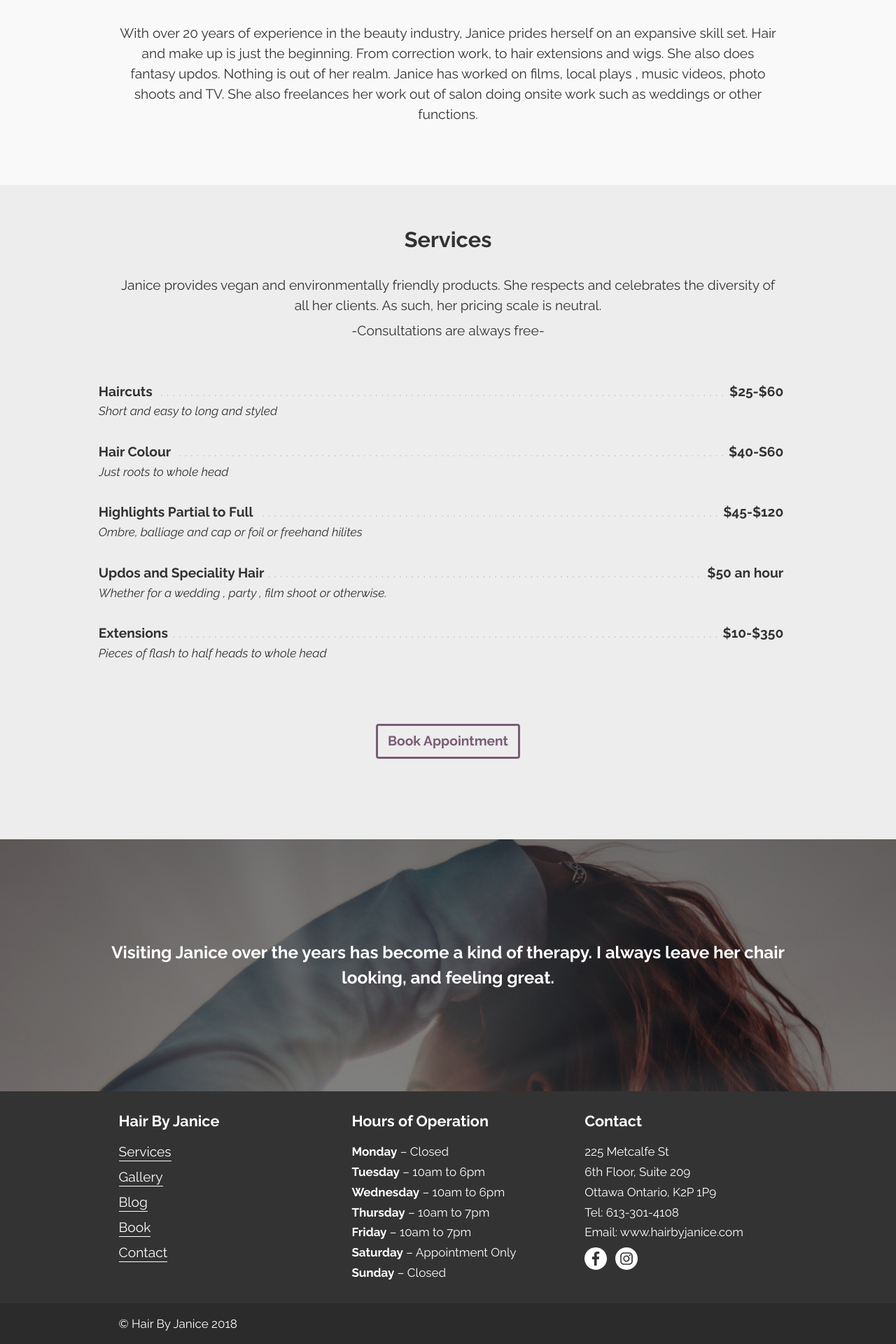
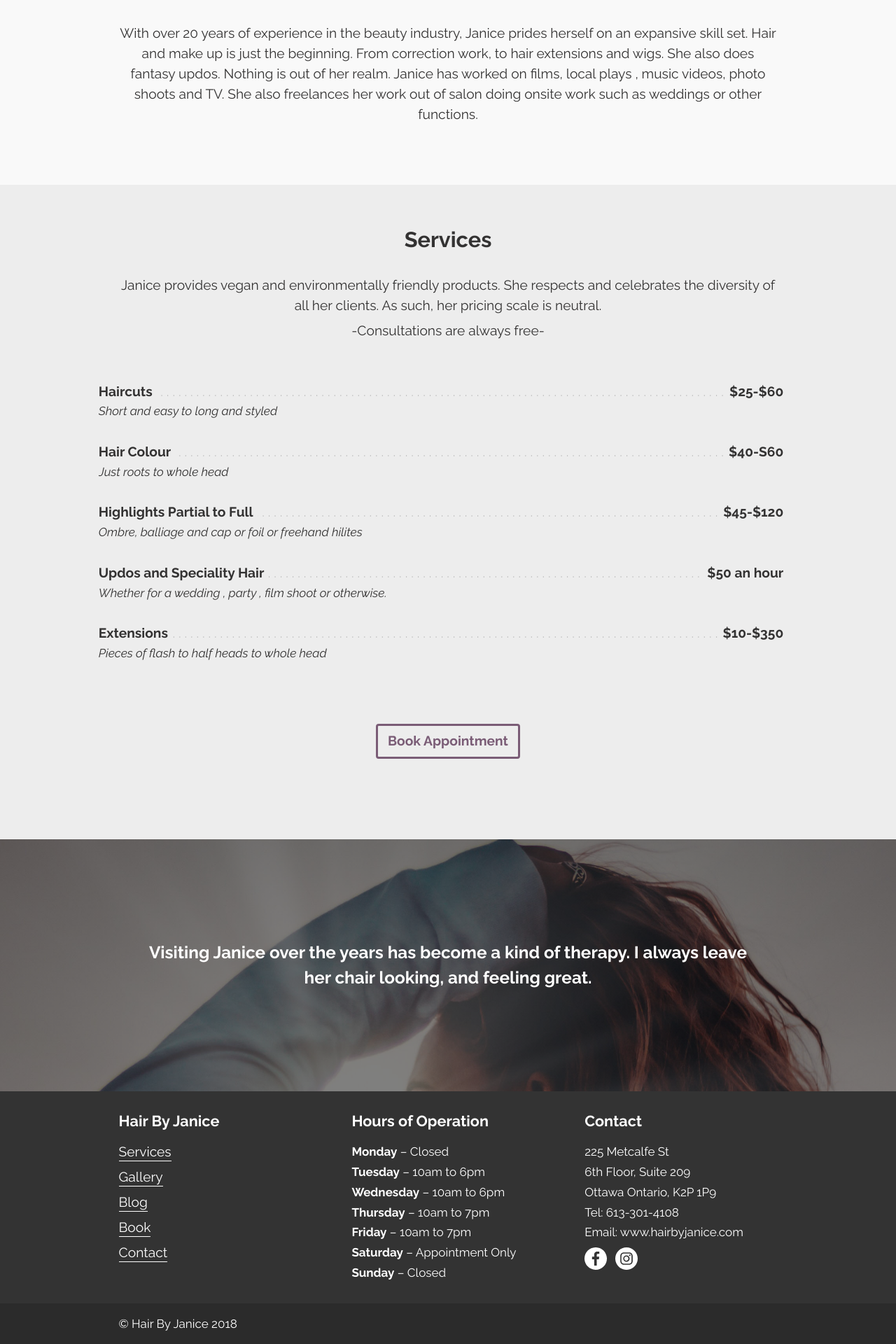
Before and after one commit to Dorsey2121/hair-by-janice, a Jekyll site: the page built from index.html, in a window 1280 px wide. Shown: the part 1025-2945 px from the top of the page at 70% size. Built offline with Jekyll 4.4.1, drawn with Linux system fonts in a browser that asks for light colours.

Commit message:
wrapper banner test

```diff
--- a/index.html
+++ b/index.html
@@ -109,7 +109,7 @@ layout: default
     </section>
 
     <section class="testimonial-banner" style="background-image:linear-gradient(rgba(0, 0, 0, .5), rgba(0, 0, 0, .5)), url({{site.data.home.testimonials.image}})">
-      <div class="container wrapper">
+      <div class="container wrapper-banner">
         <div class="slideshow grid grid-middle">
           <div class="bold slide unit giga">{{site.data.home.testimonials.text-1}}</div>
           <div class="bold slide unit giga">{{site.data.home.testimonials.text-2}}</div>
```
Also changed, not shown: css/main.css (+0 -28 lines), 1 other file.
